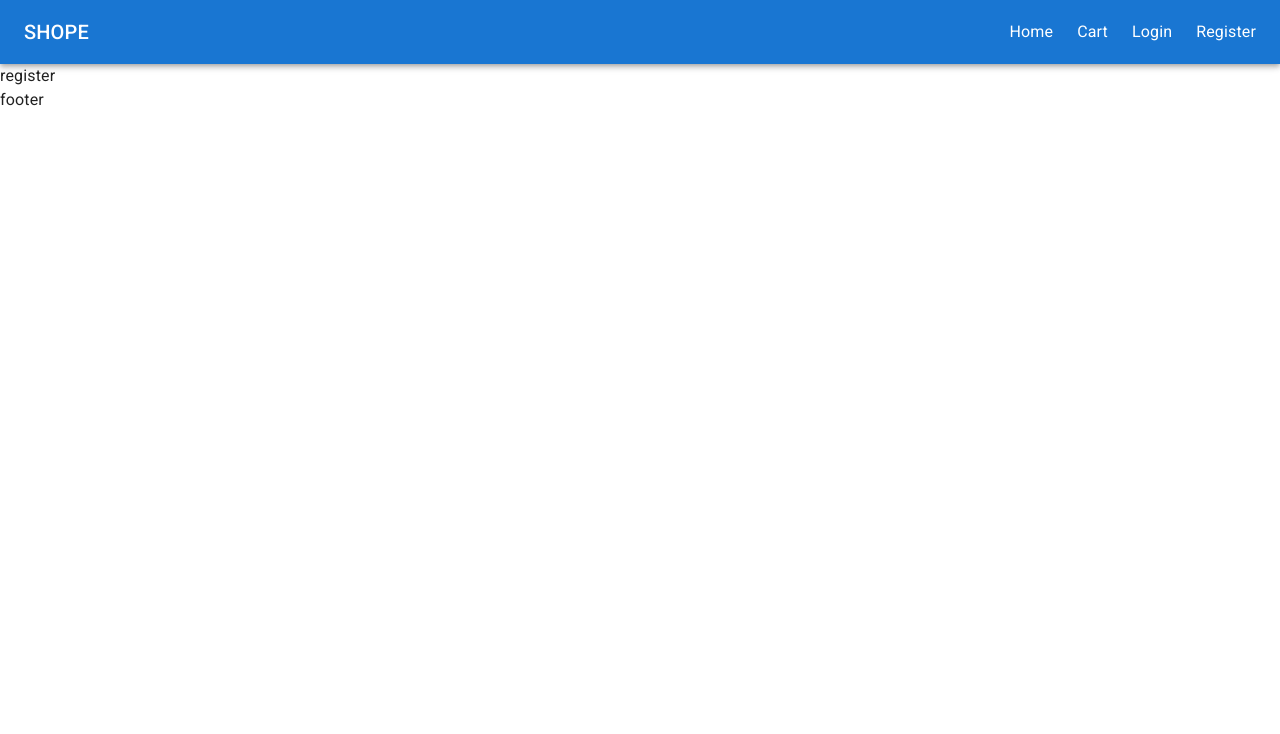
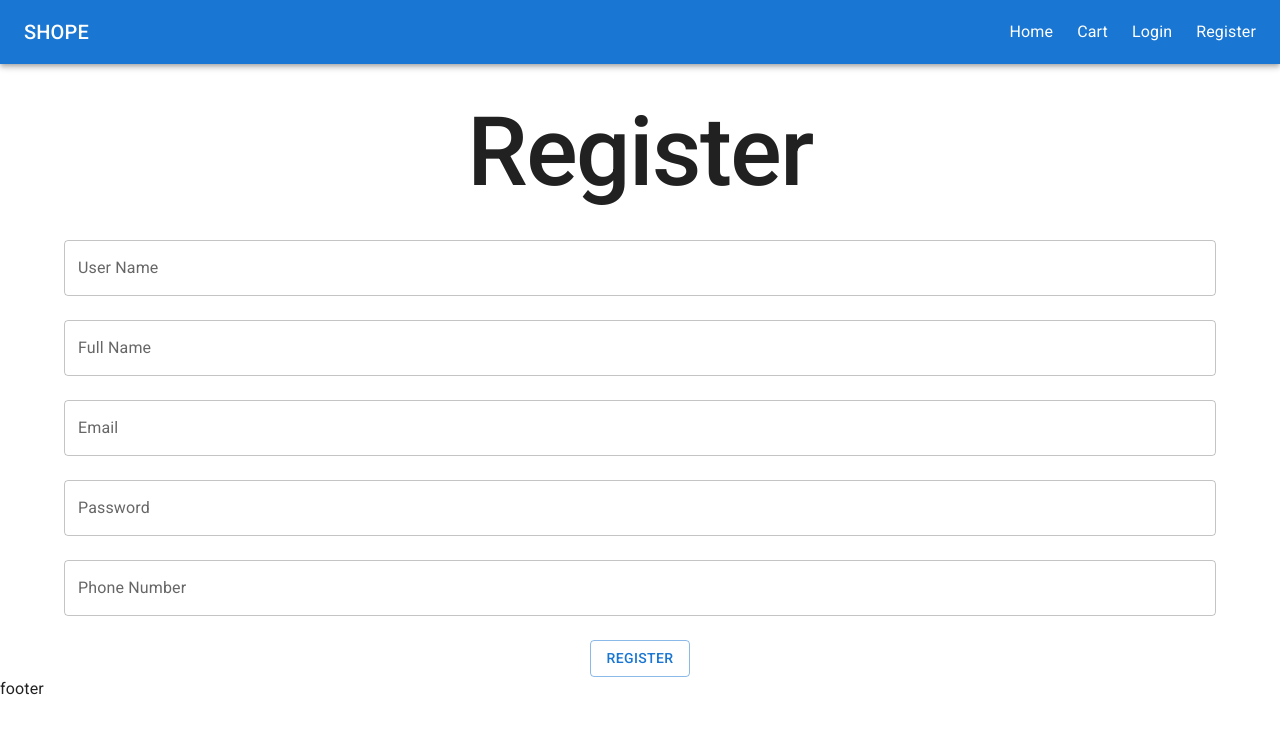
Before and after one commit to Mohammed-Alqerem/react-shop, a React (Vite) app: page /register in a window 1280 px wide. Shown: the top 734 px of the page. Built offline with nearby package versions, Linux system fonts and the light colour scheme.

Commit message:
make a registeration login

```diff
--- a/package.json
+++ b/package.json
@@ -13,13 +13,16 @@
     "@emotion/react": "^11.14.0",
     "@emotion/styled": "^11.14.1",
     "@fontsource/roboto": "^5.2.9",
+    "@hookform/resolvers": "^5.2.2",
     "@mui/icons-material": "^7.3.7",
     "@mui/material": "^7.3.7",
     "axios": "^1.13.4",
     "react": "^19.2.0",
     "react-dom": "^19.2.0",
+    "react-hook-form": "^7.71.1",
     "react-router-dom": "^7.13.0",
-    "react-toastify": "^11.0.5"
+    "react-toastify": "^11.0.5",
+    "yup": "^1.7.1"
   },
   "devDependencies": {
     "@eslint/js": "^9.39.1",
--- a/src/layouts/MainLayout.jsx
+++ b/src/layouts/MainLayout.jsx
@@ -2,13 +2,18 @@ import React from 'react'
 import Navbar from '../components/navbar/Navbar'
 import { Outlet } from 'react-router-dom'
 import Footer from '../components/footer/Footer'
+import { Container } from '@mui/material'
 
 export default function MainLayout() {
   return (
     <>
 
        <Navbar/>
+
+       <Container>
        <Outlet/>
+       </Container>
+
        <Footer/>
 
     </>
--- a/src/pages/auth/register/Register.jsx
+++ b/src/pages/auth/register/Register.jsx
@@ -1,9 +1,59 @@
+import { Box, Button, TextField, Typography } from '@mui/material'
+import axios from 'axios';
+import { yupResolver } from "@hookform/resolvers/yup"
 import React from 'react'
+import { useForm } from 'react-hook-form'
+import { registerSchema } from '../../../validation/RegisterSchema';
 
 export default function Register() {
+
+
+  const { register, handleSubmit, formState: { errors } } = useForm({
+    resolver: yupResolver(registerSchema)
+  });
+
+  const handleRegister = async (value) => {
+    console.log(value);
+    try {
+      const response = await axios.post(`https://knowledgeshop.runasp.net/api/auth/Account/Register`, value);
+      console.log(response);
+
+    } catch (error) {
+      console.log(error)
+    }
+
+  }
+
   return (
-    <div>
-         register
-    </div>
+
+    <Box component={'section'}>
+      <Typography variant='h1' component={'h1'} py={4} fontWeight={'medium'} textAlign={'center'}>
+        Register
+      </Typography>
+
+      <Box onSubmit={handleSubmit(handleRegister)} component={'form'} display={'flex'} flexDirection={'column'} gap={3} alignItems={'center'}>
+        <TextField {...register('userName')} fullWidth label='User Name' variant='outlined'
+        error={errors.userName}
+        helperText={errors.userName?.message}></TextField>
+
+        <TextField {...register('fullName')}fullWidth label='Full Name' variant='outlined'
+         error={errors.fullName}
+         helperText={errors.fullName?.message}></TextField>
+
+        <TextField {...register('email')}  fullWidth label='Email' variant='outlined'
+        error={errors.email}
+        helperText={errors.email?.message}></TextField>
+
+        <TextField {...register('password')} fullWidth label='Password' variant='outlined'
+        error={errors.password}
+        helperText={errors.password?.message}></TextField>
+
+        <TextField {...register('phoneNumber')}fullWidth label='Phone Number' variant='outlined'
+        error={errors.phoneNumber} helperText={errors.phoneNumber?.message}></TextField>
+
+        <Button type='submit' variant='outlined' >Register</Button>
+      </Box>
+    </Box>
+
   )
 }
--- /dev/null
+++ b/src/validation/RegisterSchema.js
@@ -0,0 +1,17 @@
+import * as yup from "yup"
+
+  export const registerSchema = yup.object({
+
+    userName:yup.string().required("userName is required").min(3,"userName must be at least 3 charachters")
+    .matches(/[a-zA-Z0-9._-]+$/,"userName must contain only letters, numbers, underscores, and hyphens"),
+    fullName:yup.string().required("fullName is required"),
+    email:yup.string().email("email must be  a valid email").required("email is required"),
+    password:yup.string().required("password is required")
+    .min(6,"password must be at least 6 charachters")
+    .matches(/[A-Z]/)
+    .matches(/[a-z]/)
+    .matches(/[0-9]/)
+    .matches(/[$@&*?!]/),
+    phoneNumber:yup.string().required("phoneNumber is required")
+
+  });
```
Also changed, not shown: 1 other file (tests, documents, lock files or other folders).
